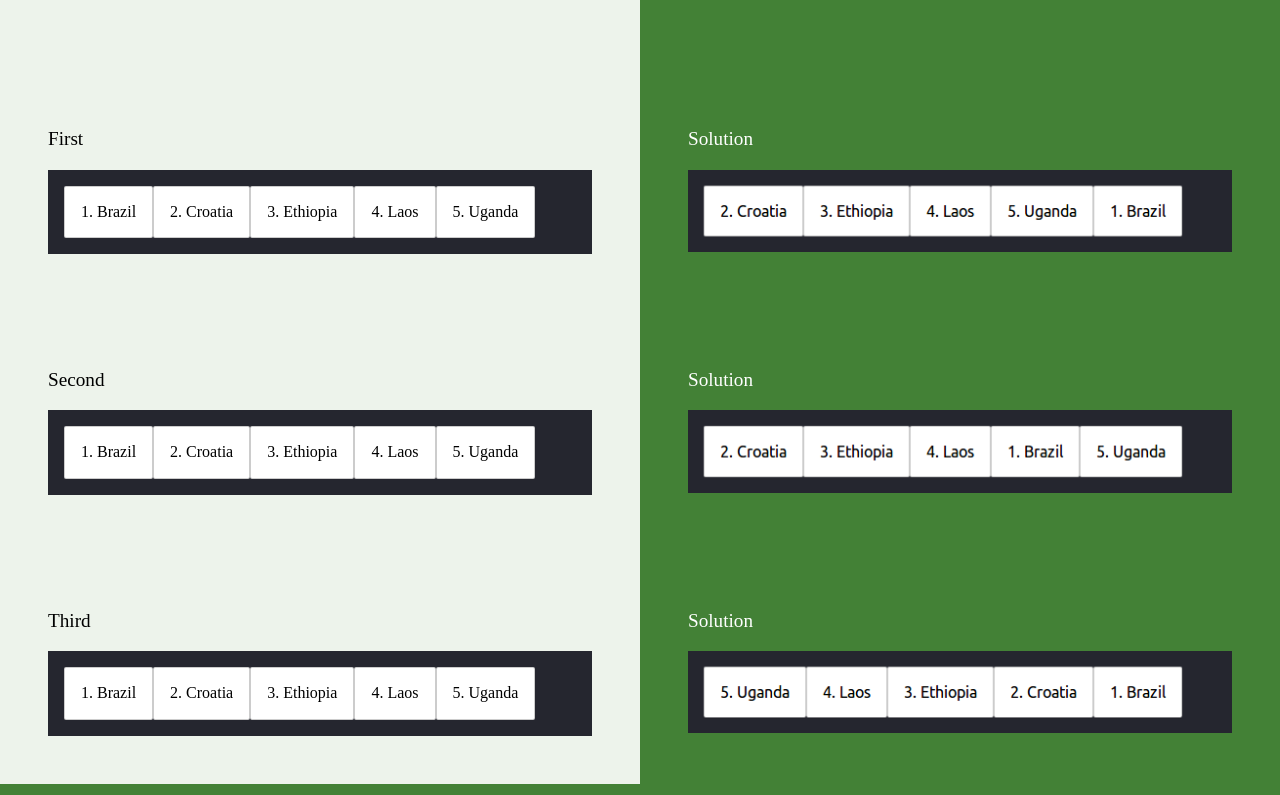
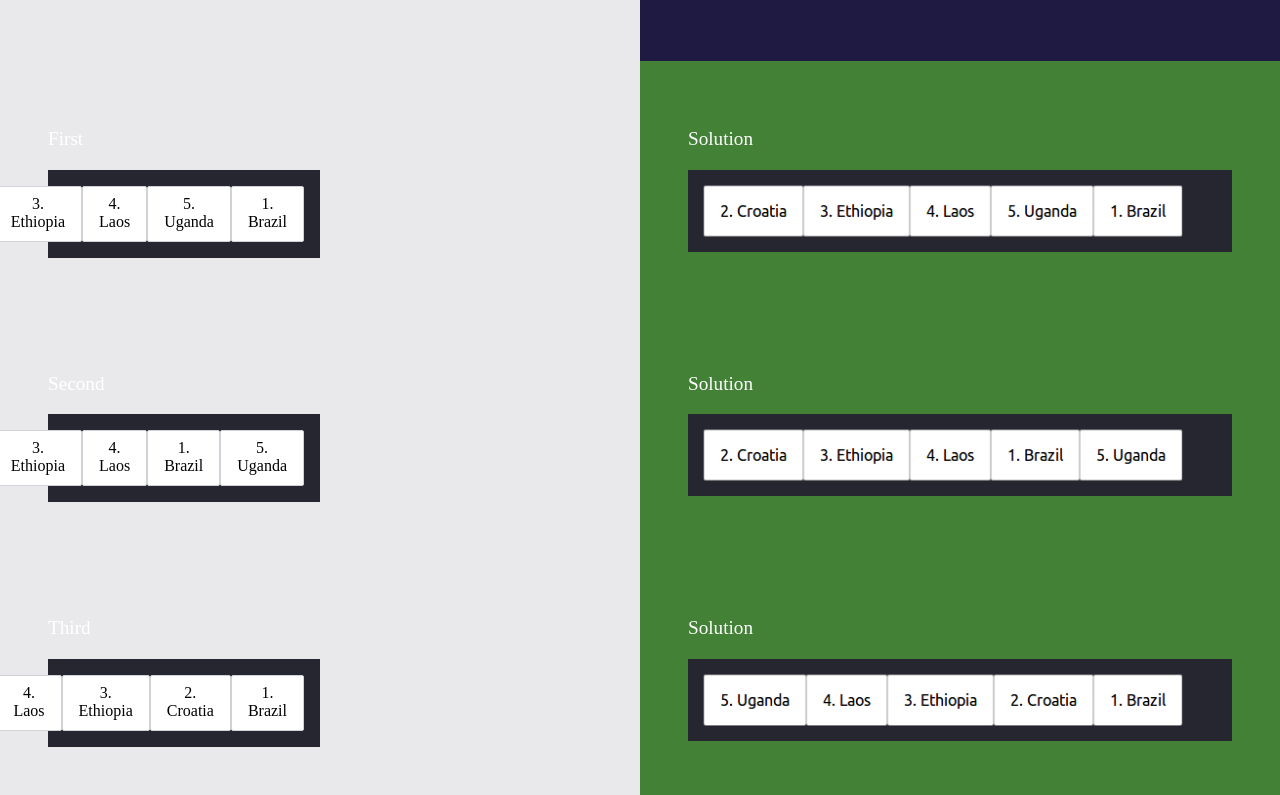
Before and after one commit to Ibrahim-Merhi/HTML-CSS-Git-Exercise-Tripoli, a website: page week-2/14-order/index.html in a window 1280 px wide. Shown: the part 122-917 px from the top of the page. Drawn offline with Linux system fonts and the light colour scheme.

Commit message:
completed 14-html-attributes exercise

```diff
--- a/week-2/14-order/flexbox.css
+++ b/week-2/14-order/flexbox.css
@@ -3,3 +3,53 @@
 }
 
 /* Add your own CSS code below */
+body{background-color: rgb(31, 26, 65);}
+:is(h1, h2, h3, p) {color: white;}
+ul {
+    list-style-type: none;
+  }
+.countries--first{
+    display:flex;
+    flex-direction:row-reverse;
+    justify-content: flex-end;
+    justify-content: space-between;
+    margin-right: 50%;
+    text-align: center;
+
+}
+.countries--first .country--brazil{order: -2;}
+.countries--first .country--ethiopia{order: 1;}
+.countries--first .country--laos{order: 0;}
+.countries--first .country--uganda{order: -1;}
+.countries--first .country--croatia{order: 2;}
+
+.countries--second{
+      display:flex;
+      flex-direction:row-reverse;
+      justify-content: flex-end;
+      justify-content: space-between;
+      margin-right: 50%;
+      text-align: center;}
+      .countries--second .country--brazil{order: -1;}
+      .countries--second .country--ethiopia{order: 1;}
+      .countries--second .country--laos{order: 0;}
+      .countries--second .country--uganda{order: -2;}
+      .countries--second .country--croatia{order: 2;}
+.countries--third{
+        display:flex;
+        flex-direction:row-reverse;
+        justify-content: flex-end;
+        justify-content: space-between;
+        margin-right: 50%;
+        text-align: center;}
+        .countries--third .country--brazil{order: -2;}
+        .countries--third .country--ethiopia{order: 0;}
+        .countries--third .country--laos{order: 1;}
+        .countries--third .country--uganda{order: 2;}
+        .countries--third .country--croatia{order: -1;}
+
+        .country {width: 200px;
+          height: 30px;
+          border: 1px solid rgb(209, 209, 216);
+          padding-top: 8px;
+          background-color: white;}
```
